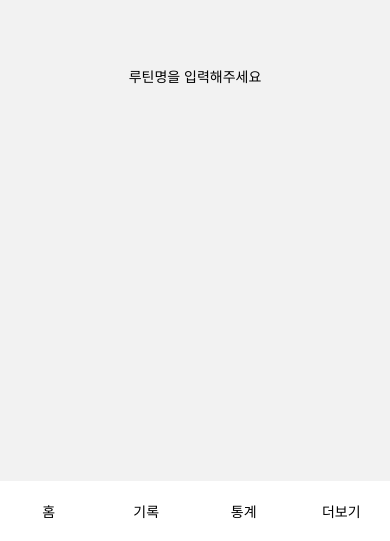
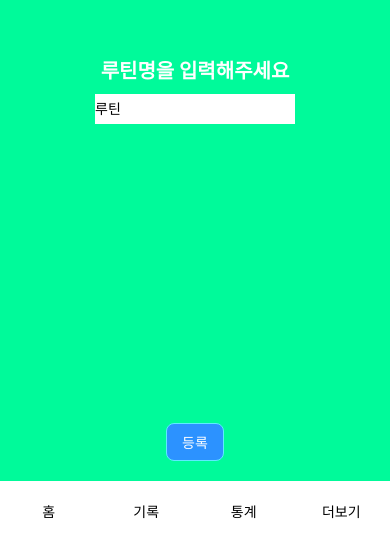
Before and after one commit to kigpand/healthinfo, a React Native app: screen /NewData in a window 390 px wide. Shown: the part 303-844 px from the top of the page. Built offline with nearby package versions, Linux system fonts and the light colour scheme.

Commit message:
routine input, newDataMain 추가

```diff
--- a/App.tsx
+++ b/App.tsx
@@ -11,6 +11,7 @@ import LoadPrevRoutine from './navigation/LoadPrevRoutine';
 import NewData from './navigation/NewData';
 import Set from './navigation/Set';
 import Clear from './navigation/Clear';
+import NewDataMain from './navigation/NewDataMain';
 
 const Stack = createNativeStackNavigator();
 
@@ -58,6 +59,11 @@ function App(): JSX.Element {
           component={Clear}
           options={{headerShown: false}}
         />
+        <Stack.Screen
+          name="NewDataMain"
+          component={NewDataMain}
+          options={{headerShown: false}}
+        />
       </Stack.Navigator>
       <Footer />
     </NavigationContainer>
--- a/components/modal/HomeModal.tsx
+++ b/components/modal/HomeModal.tsx
@@ -1,5 +1,5 @@
 import {Modal, StyleSheet, Text, View} from 'react-native';
-import {btnBorderColor, buttonColor} from '../../style/color';
+import {borderColor, btnBorderColor, buttonColor} from '../../style/color';
 import {ParamListBase, useNavigation} from '@react-navigation/native';
 import {NativeStackNavigationProp} from '@react-navigation/native-stack';
 
@@ -61,9 +61,9 @@ const styles = StyleSheet.create({
     paddingHorizontal: 20,
     paddingVertical: 10,
     borderRadius: 8,
-    backgroundColor: '#2c92ff',
+    backgroundColor: buttonColor,
     color: 'white',
     borderWidth: 1,
-    borderColor: '#5feaff',
+    borderColor: borderColor,
   },
 });
--- a/navigation/NewData.tsx
+++ b/navigation/NewData.tsx
@@ -1,18 +1,34 @@
-import {StyleSheet, Text, TextInput, View} from 'react-native';
-import {category} from '../data/data';
+import {Pressable, StyleSheet, Text, TextInput, View} from 'react-native';
+import {useState} from 'react';
+import {mainColor} from '../style/color';
+import {buttonColor} from '../style/color';
+import {borderColor} from '../style/color';
+import {ParamListBase, useNavigation} from '@react-navigation/native';
+import {NativeStackNavigationProp} from '@react-navigation/native-stack';
 
 export default function NewData() {
+  const [text, onChangeText] = useState<string>('');
+  const nav = useNavigation<NativeStackNavigationProp<ParamListBase>>();
+
+  function onSubmit() {
+    if (text === '') return;
+    nav.navigate('NewDataMain', {title: text});
+  }
+
   return (
     <View style={style.container}>
-      <Text>루틴명을 입력해주세요</Text>
-      <TextInput />
-      {/* {category.map((cate: string, i: number) => {
-        return (
-          <Text style={style.list} key={i}>
-            {cate}
-          </Text>
-        );
-      })} */}
+      <Text style={style.title}>루틴명을 입력해주세요</Text>
+      <TextInput
+        style={style.input}
+        placeholder="루틴"
+        value={text}
+        onChangeText={onChangeText}
+      />
+      <Pressable style={style.button}>
+        <Text style={{color: 'white'}} onPress={onSubmit}>
+          등록
+        </Text>
+      </Pressable>
     </View>
   );
 }
@@ -23,16 +39,26 @@ const style = StyleSheet.create({
     alignItems: 'center',
     justifyContent: 'center',
     gap: 10,
+    backgroundColor: mainColor,
   },
-  list: {
-    paddingHorizontal: 40,
-    paddingVertical: 20,
+  title: {
     fontSize: 20,
+    fontWeight: 'bold',
     color: 'white',
-    backgroundColor: '#ff4aff',
+  },
+  input: {
+    backgroundColor: 'white',
+    width: 200,
+    height: 30,
+  },
+  button: {
+    backgroundColor: buttonColor,
+    borderWidth: 1,
+    borderColor: borderColor,
+    paddingHorizontal: 15,
+    paddingVertical: 8,
+    position: 'absolute',
+    bottom: 20,
     borderRadius: 8,
-    borderWidth: 1,
-    borderColor: '#ff4aff',
-    overflow: 'hidden',
   },
 });
--- /dev/null
+++ b/navigation/NewDataMain.tsx
@@ -0,0 +1,5 @@
+import {View} from 'react-native';
+
+export default function NewDataMain() {
+  return <View></View>;
+}
--- a/style/color.ts
+++ b/style/color.ts
@@ -3,11 +3,11 @@ export const mainColor = '#00fa9a';
 
 export const backgroundColor = 'white';
 
-export const buttonColor = '#66cdaa';
+export const buttonColor = '#2c92ff';
 
 export const btnBorderColor = '#3cb371';
 
-export const borderColor = '#32a6ff';
+export const borderColor = '#5feaff';
 
 export const trueColor = '#5493ff';
 
```
